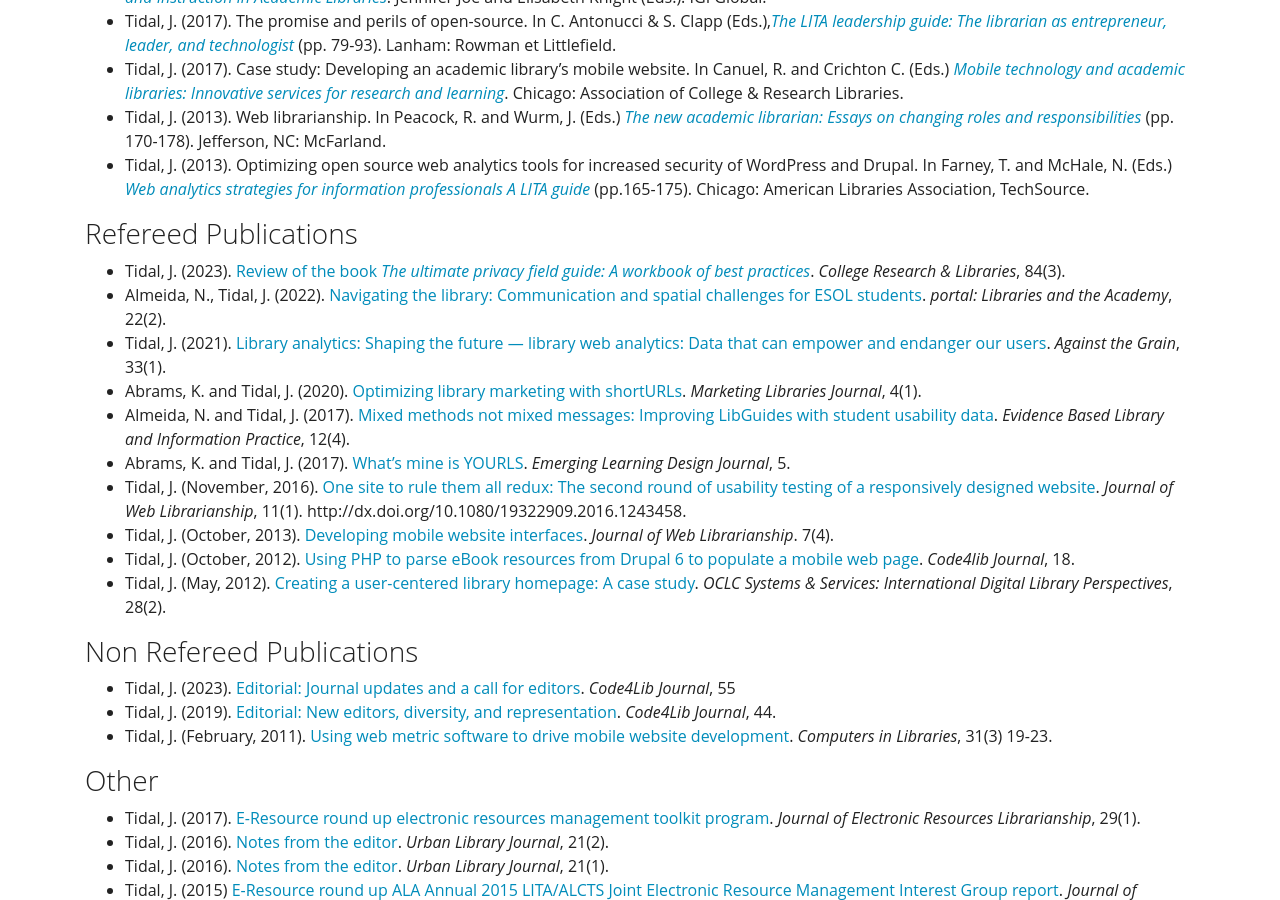
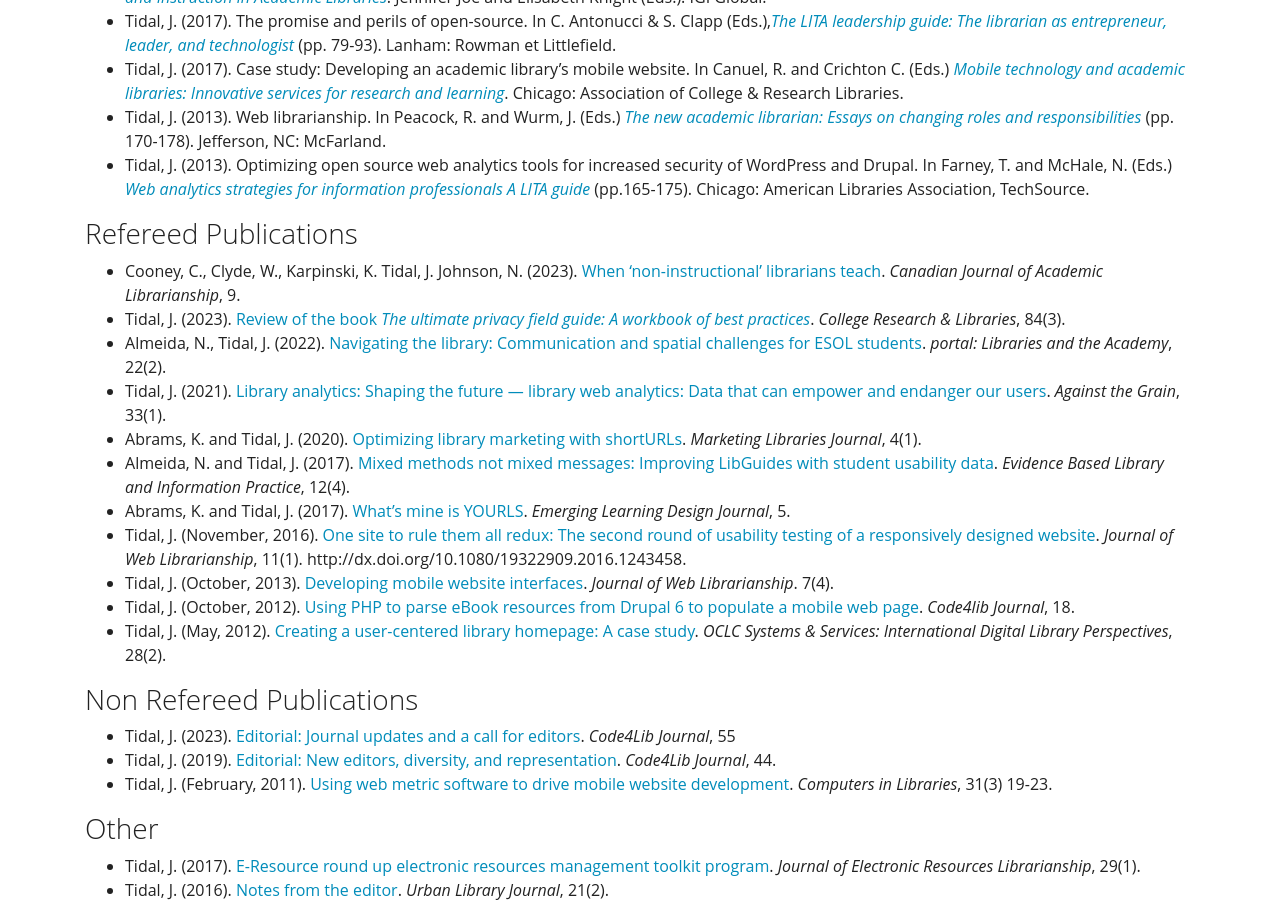
Before and after one commit to KentuckyFriedTofu/kentuckyfriedtofu.github.io.bak2, a Jekyll site: the page built from cv.md, in a window 1280 px wide and 900 px high, scrolled down 2346 px. Built offline with Jekyll 4.4.1, drawn with Linux system fonts in a browser that asks for light colours.

Commit message:
Update cv.md

```diff
--- a/cv.md
+++ b/cv.md
@@ -98,6 +98,7 @@ View my [Google Scholar Profile](https://scholar.google.com/citations?user=mAq-F
 
 ### Refereed Publications
 
+* Cooney, C., Clyde, W., Karpinski, K. Tidal, J. Johnson, N. (2023). [When 'non-instructional' librarians teach](https://cjal.ca/index.php/capal/article/view/40962). *Canadian Journal of Academic Librarianship*, 9.
 * Tidal, J. (2023). [Review of the book <em>The ultimate privacy field guide: A workbook of best practices</em>](https://crl.acrl.org/index.php/crl/article/view/25884/33806). *College Research & Libraries*, 84(3).
 * Almeida, N., Tidal, J. (2022). [Navigating the library: Communication and spatial challenges for ESOL students](https://academicworks.cuny.edu/ny_pubs/877/). *portal: Libraries and the Academy*, 22(2).
 * Tidal, J. (2021). [Library analytics: Shaping the future — library web analytics: Data that can empower and endanger our users](https://www.charleston-hub.com/2021/04/library-analytics-shaping-the-future-library-web-analytics-data-that-can-empower-and-endanger-our-users/). *Against the Grain*, 33(1).
```
